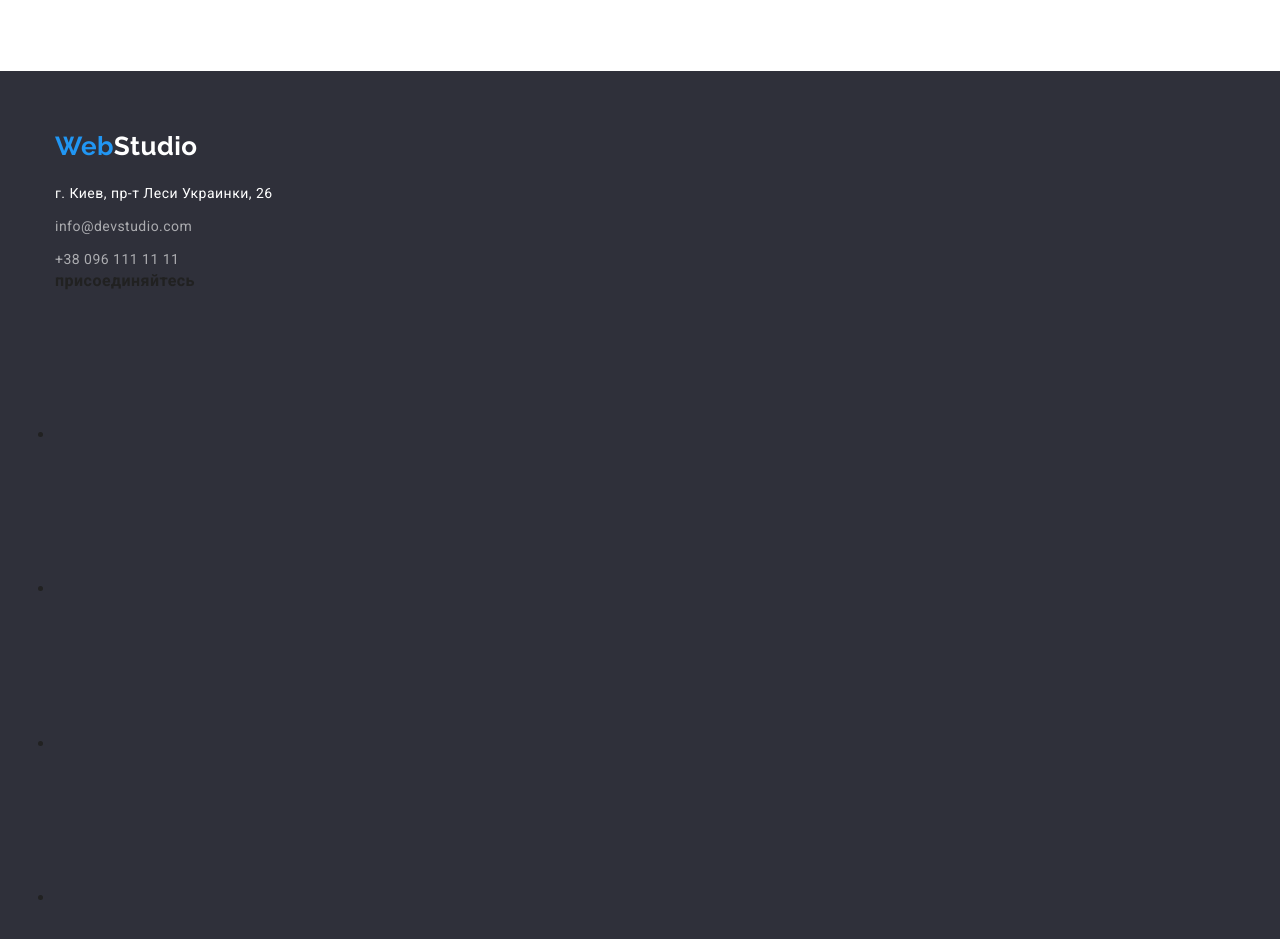
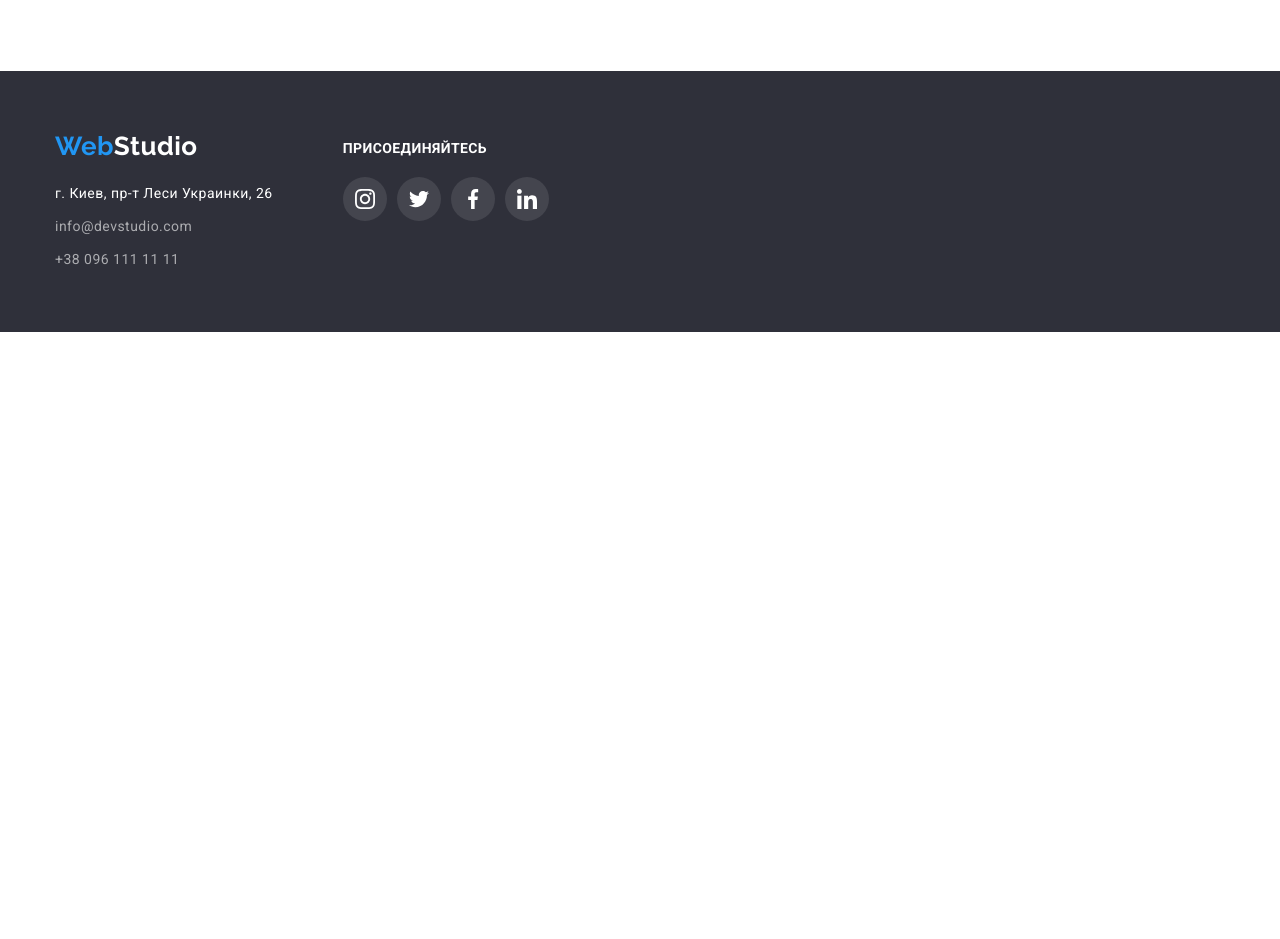
Before and after one commit to Bordiuzhan/goit-markup-hw-04, a plain HTML site: page index.html in a window 1280 px wide. Shown: the part 2460-3399 px from the top of the page. After the commit the page ends 2792 px from the top, so only its background shows below. Drawn offline with nearby package versions, Linux system fonts and the light colour scheme.

Commit message:
added footer icons

```diff
--- a/index.html
+++ b/index.html
@@ -54,17 +54,16 @@
               <a
                 href="mailto:info@devstudio.com"
                 class="auth-nav-link link active"
-                ><svg class="auth-nav-icon" width="16" height="12">
-                  <use href="./images/icons.svg#icon-envelope"></use></svg
-                >info@devstudio.com
+              >
+                <svg class="auth-nav-icon" width="16" height="12">
+                  <use href="./images/icons.svg#icon-envelope"></use></svg>info@devstudio.com
               </a>
             </li>
             <li class="auth-nav-list">
-              <a href="tel:+380961111111" class="auth-nav-link link active"
-                ><svg class="auth-nav-icon" width="16" height="12">
-                  <use href="./images/icons.svg#icon-smartphone"></use></svg
-                >+38 096 111 11 11</a
-              >
+              <a href="tel:+380961111111" class="auth-nav-link link active">
+                <svg class="auth-nav-icon" width="16" height="12">
+                  <use href="./images/icons.svg#icon-smartphone"></use></svg>+38 096 111 11 11
+              </a>
             </li>
           </ul>
         </div>
@@ -416,27 +415,32 @@
         </div>
 
         <div class="footer-box-links">
-          <b>присоединяйтесь</b>
-          <ul class="footer-box-list">
+          <p class="footer-box-text">присоединяйтесь</p>
+          <ul class="footer-box-list list">
             <li class="footer-box-icon">
-              <svg class="footer-icon">
-                <use href=""></use>
-              </svg>
+              <a href="" class="footer-soc-link">
+                <svg class="footer-soc-icon" width="20" height="20" >
+                <use href="./images/icons.svg#icon-instagram"></use>
+              </svg></a>
             </li>
             <li class="footer-box-icon">
-              <svg class="footer-icon">
-                <use href=""></use>
-              </svg>
+              <a href="" class="footer-soc-link">
+                <svg class="footer-soc-icon" width="20" height="20">
+                <use href="./images/icons.svg#icon-twitter"></use>
+              </svg></a>
             </li>
             <li class="footer-box-icon">
-              <svg class="footer-icon">
-                <use href=""></use>
-              </svg>
+              <a href="" class="footer-soc-link">
+                <svg class="footer-soc-icon" width="20" height="20">
+                <use href="./images/icons.svg#icon-facebook"></use>
+              </svg></a>
             </li>
             <li class="footer-box-icon">
-              <svg class="footer-icon">
-                <use href=""></use>
+              <a href="" class="footer-soc-link">
+                <svg class="footer-soc-icon" width="20" height="20">
+                <use href="./images/icons.svg#icon-linkedin"></use>
               </svg>
+            </a>
             </li>
           </ul>
         </div>
--- a/styles/styles.css
+++ b/styles/styles.css
@@ -401,6 +401,11 @@ body {
   padding-bottom: 60px;
 }
 
+.footer>.container {
+  display: flex;
+  justify-content: flex-start;
+}
+
 .footer-logo {
   display: block;
   margin-bottom: 20px;
@@ -435,6 +440,66 @@ body {
   display: flex;
   flex-direction: column;
   align-items: flex-start;
+
+}
+
+.footer-box-links {
+  display: flex;
+  flex-direction: column;
+  margin-left: 70px;
+}
+
+
+.footer-box-text {
+font-weight: 700;
+font-size: 14px;
+line-height: 1.14;
+letter-spacing: 0.03em;
+text-transform: uppercase;
+color: #FFFFFF;
+
+margin-bottom: 20px;
+padding-top: 10px;
+}
+
+.footer-box-list {
+  display: flex;
+  align-items: center;
+  justify-content: center;
+  }
+
+.footer-box-icon {
+  display: block;
+  width: 44px;
+  height: 44px;
+  margin-left: 10px;
+
+}
+
+.footer-soc-link {
+  display: flex;
+  align-items: center;
+  justify-content: center;
+  width: 100%;
+  height: 100%;
+  background-color: rgba(255, 255, 255, 0.1);
+  border-radius: 50%;
+  color: #ffffff;
+
+}
+
+.footer-box-icon:first-child {
+  margin-left: 0;
+}
+
+.footer-soc-icon {
+  fill: currentColor;
+}
+
+.footer-soc-link:hover,
+.footer-soc-link:focus {
+  background-color: var(--accent-color);
+  color: #ffffff;
 }
 
 .auth-nav-link.link {
```
